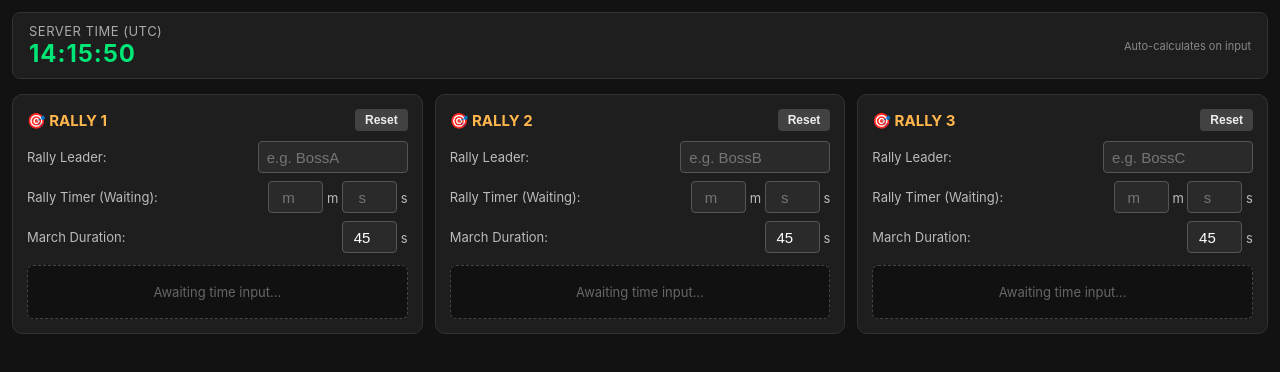
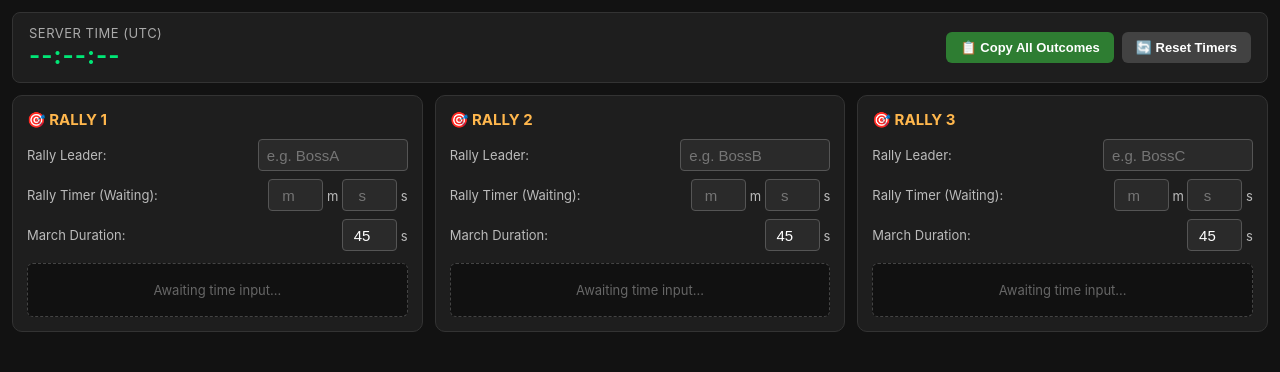
Before and after one commit to 04wy05/castle-timer, a plain HTML site: page index.html in a window 1280 px wide. Drawn offline with Linux system fonts and the light colour scheme.

Commit message:
Update index.html

```diff
--- a/index.html
+++ b/index.html
@@ -8,9 +8,17 @@
   * { box-sizing: border-box; }
   body { font-family: -apple-system, BlinkMacSystemFont, "Segoe UI", Roboto, monospace; background: #121212; color: #fff; padding: 12px; margin: 0; }
 
-  .header { display: flex; justify-content: space-between; align-items: center; background: #1e1e1e; padding: 10px 16px; border-radius: 8px; margin-bottom: 15px; border: 1px solid #333; }
+  .header { display: flex; justify-content: space-between; align-items: center; background: #1e1e1e; padding: 12px 16px; border-radius: 8px; margin-bottom: 12px; border: 1px solid #333; flex-wrap: wrap; gap: 10px; }
   .utc-label { font-size: 13px; color: #aaa; text-transform: uppercase; letter-spacing: 0.5px; }
   .utc-clock { font-size: 24px; font-weight: bold; color: #00e676; letter-spacing: 1px; }
+
+  .global-actions { display: flex; gap: 8px; }
+  .btn-global { border: none; padding: 8px 14px; border-radius: 6px; cursor: pointer; font-size: 13px; font-weight: bold; color: #fff; }
+  .btn-global-copy { background: #2e7d32; }
+  .btn-global-copy:hover { background: #388e3c; }
+  .btn-global-copy.copied { background: #1565c0; }
+  .btn-global-reset { background: #424242; }
+  .btn-global-reset:hover { background: #616161; }
 
   .lanes { display: grid; grid-template-columns: repeat(auto-fit, minmax(310px, 1fr)); gap: 12px; }
   .lane-card { background: #1e1e1e; border-radius: 10px; border: 1px solid #333; padding: 14px; position: relative; }
@@ -18,9 +26,6 @@
 
   .lane-title { display: flex; justify-content: space-between; align-items: center; margin-bottom: 10px; }
   .lane-title span { font-weight: bold; font-size: 15px; color: #ffb74d; }
-
-  .btn-reset { background: #424242; border: none; color: #eee; padding: 4px 10px; border-radius: 4px; cursor: pointer; font-size: 12px; font-weight: bold; }
-  .btn-reset:hover { background: #616161; }
 
   .input-row { display: flex; justify-content: space-between; align-items: center; margin-bottom: 8px; font-size: 13px; color: #bbb; }
   .input-row input { height: 32px; font-size: 15px; border-radius: 4px; border: 1px solid #555; background: #2a2a2a; color: #fff; }
@@ -30,12 +35,8 @@
   .output-box { margin-top: 12px; padding: 10px; background: #111; border-radius: 6px; text-align: center; border: 1px dashed #444; }
   .hit-label { font-size: 11px; color: #aaa; text-transform: uppercase; letter-spacing: 0.5px; }
   .hit-utc { font-size: 24px; font-weight: bold; color: #ff5252; letter-spacing: 1px; margin: 2px 0; }
-  .countdown { font-size: 15px; color: #ffeb3b; margin: 4px 0 8px 0; font-weight: bold; }
+  .countdown { font-size: 15px; color: #ffeb3b; margin-top: 4px; font-weight: bold; }
   .status-idle { color: #666; font-size: 13px; padding: 8px 0; }
-
-  .btn-copy { width: 100%; height: 32px; background: #2e7d32; border: none; color: #fff; border-radius: 4px; cursor: pointer; font-size: 13px; font-weight: bold; display: none; }
-  .btn-copy:hover { background: #388e3c; }
-  .btn-copy.copied { background: #1565c0; }
 </style>
 </head>
 <body>
@@ -45,7 +46,10 @@
     <div class="utc-label">Server Time (UTC)</div>
     <div class="utc-clock" id="clock">--:--:--</div>
   </div>
-  <div style="font-size: 11px; color: #888;">Auto-calculates on input</div>
+  <div class="global-actions">
+    <button class="btn-global btn-global-copy" id="btnCopyAll" onclick="copyAllOutcomes()">📋 Copy All Outcomes</button>
+    <button class="btn-global btn-global-reset" onclick="resetAllTimers()">🔄 Reset Timers</button>
+  </div>
 </div>
 
 <div class="lanes">
@@ -53,7 +57,6 @@
   <div class="lane-card" id="card-0">
     <div class="lane-title">
       <span>🎯 RALLY 1</span>
-      <button class="btn-reset" onclick="resetLane(0)">Reset</button>
     </div>
     <div class="input-row">
       <label>Rally Leader:</label>
@@ -75,14 +78,12 @@
     <div class="output-box" id="out-0">
       <div class="status-idle">Awaiting time input...</div>
     </div>
-    <button class="btn-copy" id="copy-0" onclick="copyOutcome(0)">📋 Copy Callout</button>
   </div>
 
   <!-- Lane 2 -->
   <div class="lane-card" id="card-1">
     <div class="lane-title">
       <span>🎯 RALLY 2</span>
-      <button class="btn-reset" onclick="resetLane(1)">Reset</button>
     </div>
     <div class="input-row">
       <label>Rally Leader:</label>
@@ -104,14 +105,12 @@
     <div class="output-box" id="out-1">
       <div class="status-idle">Awaiting time input...</div>
     </div>
-    <button class="btn-copy" id="copy-1" onclick="copyOutcome(1)">📋 Copy Callout</button>
   </div>
 
   <!-- Lane 3 -->
   <div class="lane-card" id="card-2">
     <div class="lane-title">
       <span>🎯 RALLY 3</span>
-      <button class="btn-reset" onclick="resetLane(2)">Reset</button>
     </div>
     <div class="input-row">
       <label>Rally Leader:</label>
@@ -133,7 +132,6 @@
     <div class="output-box" id="out-2">
       <div class="status-idle">Awaiting time input...</div>
     </div>
-    <button class="btn-copy" id="copy-2" onclick="copyOutcome(2)">📋 Copy Callout</button>
   </div>
 </div>
 
@@ -149,49 +147,35 @@ function updateClock() {
   const s = pad(now.getUTCSeconds());
   const clockEl = document.getElementById('clock');
   if (clockEl) {
-    clockEl.innerText = `${h}:${m}:${s}`;
-  }
+    clockEl.innerText = `${h}:${m}:${s}`; }  for (let i = 0; i < 3; i++) { renderOutput(i, now.getTime()); } } setInterval(updateClock, 1000); updateClock();  function recalc(i) { const waitM = parseInt(document.getElementById(`waitM-${i}`).value) || 0;
+  const waitS = parseInt(document.getElementById(`waitS-${i}`).value) \vert{}\vert{} 0; const marchS = parseInt(document.getElementById(`marchS-${i}`).value) || 0;
 
-  for (let i = 0; i < 3; i++) {
-    renderOutput(i, now.getTime());
-  }
-}
-setInterval(updateClock, 1000);
-updateClock();
+  const rawM = document.getElementById(`waitM-${i}`).value.trim(); const rawS = document.getElementById(`waitS-${i}`).value.trim();
 
-function recalc(i) {
-  const waitM = parseInt(document.getElementById(`waitM-${i}`).value) || 0;
-  const waitS = parseInt(document.getElementById(`waitS-${i}`).value) || 0;
-  const marchS = parseInt(document.getElementById(`marchS-${i}`).value) || 0;
-
-  const totalSec = waitM * 60 + waitS + marchS;
-  if (totalSec <= 0) {
+  // 只有当有时间输入时才开始计算
+  if (rawM === '' && rawS === '') {
     targets[i] = null;
   } else {
+    const totalSec = waitM * 60 + waitS + marchS;
     targets[i] = Date.now() + totalSec * 1000;
   }
   renderOutput(i, Date.now());
 }
 
 function renderOutput(i, nowTime) {
-  const out = document.getElementById(`out-${i}`);
-  const card = document.getElementById(`card-${i}`);
-  const copyBtn = document.getElementById(`copy-${i}`);
-  if (!out || !card || !copyBtn) return;
+  const out = document.getElementById(`out-${i}`); const card = document.getElementById(`card-${i}`);
+  if (!out || !card) return;
   const target = targets[i];
 
   if (!target) {
     out.innerHTML = `<div class="status-idle">Awaiting time input...</div>`;
     card.classList.remove('danger');
-    copyBtn.style.display = 'none';
     return;
   }
 
   const diffSec = Math.round((target - nowTime) / 1000);
   const targetDate = new Date(target);
   const tStr = `${pad(targetDate.getUTCHours())}:${pad(targetDate.getUTCMinutes())}:${pad(targetDate.getUTCSeconds())}`;
-
-  copyBtn.style.display = 'block';
 
   if (diffSec <= 0) {
     out.innerHTML = `<div style="color:#ff5252; font-weight:bold; font-size:16px;">💥 HIT CASTLE (${tStr})</div>`;
@@ -210,35 +194,39 @@ function renderOutput(i, nowTime) {
   }
 }
 
-function resetLane(i) {
-  document.getElementById(`leader-${i}`).value = '';
+// 只重置 3 个窗口的等待时间，保留名字与固定行军耗时
+function resetAllTimers() {
+  for (let i = 0; i < 3; i++) {
     document.getElementById(`waitM-${i}`).value = '';
     document.getElementById(`waitS-${i}`).value = '';
     targets[i] = null;
-  const copyBtn = document.getElementById(`copy-${i}`);
-  if (copyBtn) {
-    copyBtn.innerText = '📋 Copy Callout';
-    copyBtn.classList.remove('copied');
-  }
     renderOutput(i, Date.now());
   }
+}
 
-function copyOutcome(i) {
+// 一键复制所有正在监控的集结结果
+function copyAllOutcomes() {
+  const lines = [];
+
+  for (let i = 0; i < 3; i++) {
     const target = targets[i];
-  if (!target) return;
-
+    if (target) {
       const leaderName = document.getElementById(`leader-${i}`).value.trim() || `Rally ${i+1}`;
       const targetDate = new Date(target);
       const tStr = `${pad(targetDate.getUTCHours())}:${pad(targetDate.getUTCMinutes())}:${pad(targetDate.getUTCSeconds())}`;
+      lines.push(`[${leaderName}] Hits Castle at UTC ${tStr}`);
+    }
+  }
 
-  const textToCopy = `[${leaderName}] Hits Castle at UTC ${tStr}`;
+  if (lines.length === 0) return;
 
+  const textToCopy = lines.join('\n');
   navigator.clipboard.writeText(textToCopy).then(() => {
-    const btn = document.getElementById(`copy-${i}`);
-    btn.innerText = '✅ Copied!';
+    const btn = document.getElementById('btnCopyAll');
+    btn.innerText = '✅ Copied All!';
     btn.classList.add('copied');
     setTimeout(() => {
-      btn.innerText = '📋 Copy Callout';
+      btn.innerText = '📋 Copy All Outcomes';
       btn.classList.remove('copied');
     }, 2000);
   });
```
Lines whose indentation alone changed are shown as unchanged.
